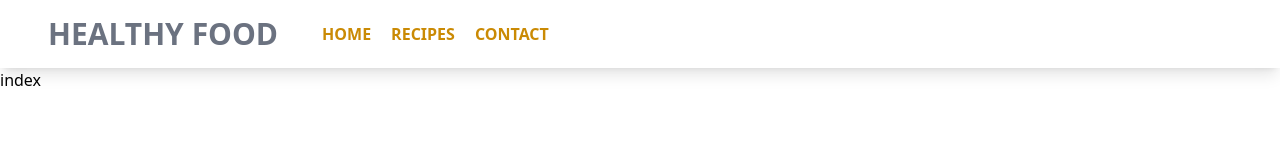
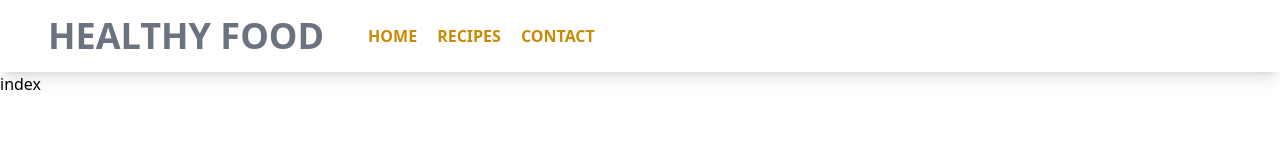
Before and after one commit to jjfenton/medCooking, a website: page docs/index.html in a window 1280 px wide. Drawn offline with Linux system fonts and the light colour scheme.

Commit message:
navbar updates

```diff
--- a/docs/index.html
+++ b/docs/index.html
@@ -18,7 +18,7 @@
 
                     <!-- website logo -->
                     <div class="flex items-center py-4 px-2">
-                        <span class="font-bold text-gray-500 text-3xl uppercase">healthy food</span>
+                        <span class="font-bold text-gray-500 text-4xl uppercase">healthy food</span>
                     </div>
 
                     <!-- navbar items -->
```
Also changed, not shown: docs/contact.html (+1 -1 lines), docs/recipes.html (+1 -1 lines), docs/output.css.
